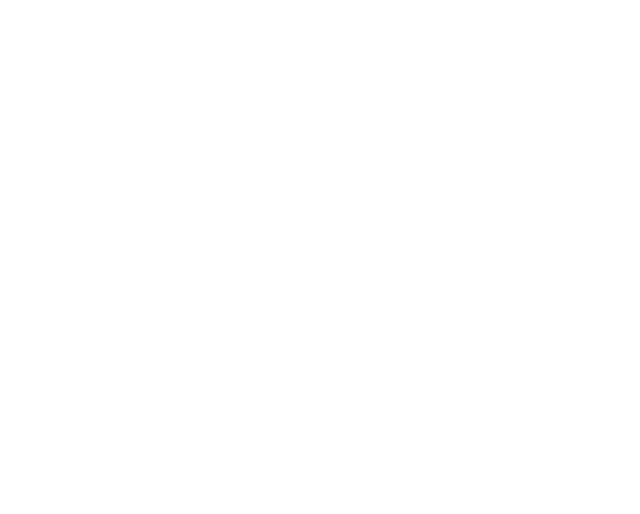
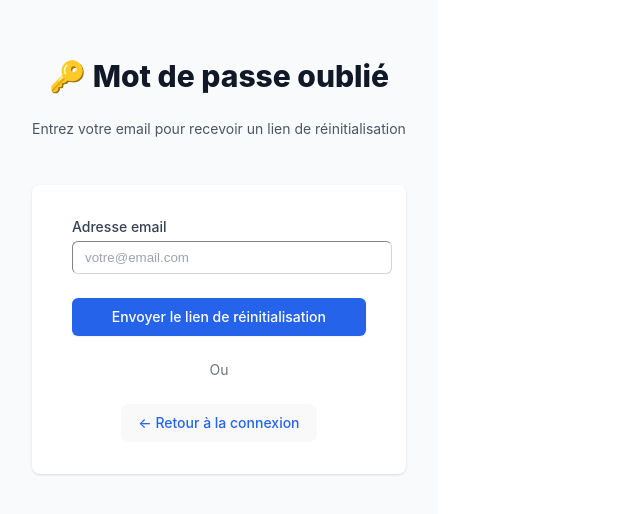
Before and after one commit to yassyn-uni/finitio-app, a React (Vite) app: page /reset-password in a window 1280 px wide. Before the commit this address had no page. Shown: the part 194-708 px from the top of the page, without its empty margins (0-640 px from the left). Built offline with nearby package versions, Linux system fonts and the light colour scheme.

Commit message:
✨ Ajout système reset mot de passe

```diff
--- a/src/App.jsx
+++ b/src/App.jsx
@@ -26,6 +26,7 @@ import AnnuairePrestataires from './pages/AnnuairePrestataires';
 import EtapesProjet from './pages/EtapesProjet';
 import EtapesKanban from './pages/EtapesKanban';
 import Messages from './pages/Messages';
+import ResetPassword from './pages/ResetPassword';
 
 // ✅ FONCTION PRINCIPALE (AVEC TOUTES LES ROUTES)
 function App() {
@@ -51,6 +52,7 @@ function App() {
         {/* Auth */}
         <Route path="/inscription" element={<Inscription />} />
         <Route path="/connexion" element={<Connexion />} />
+        <Route path="/reset-password" element={<ResetPassword />} />
 
         {/* Dashboards */}
         <Route path="/dashboard" element={<Dashboard />} />
--- a/src/components/Connexion.jsx
+++ b/src/components/Connexion.jsx
@@ -1,5 +1,6 @@
 import { useState } from 'react';
 import { useNavigate } from 'react-router-dom';
+import { Link } from 'react-router-dom';
 import { supabase } from '../supabaseClient';
 
 export default function Connexion() {
@@ -104,6 +105,14 @@ console.log("❌ Erreur auth:", authError);
               className="w-full px-4 py-2 border border-gray-300 rounded-lg focus:outline-none focus:ring-2 focus:ring-[#1e3a8a]"
               required
             />
+            <div className="mt-2 text-right">
+              <Link
+                to="/reset-password"
+                className="text-sm text-blue-600 hover:text-blue-800 hover:underline"
+              >
+                Mot de passe oublié ?
+              </Link>
+            </div>
           </div>
 
           <button
--- /dev/null
+++ b/src/pages/ResetPassword.jsx
@@ -0,0 +1,232 @@
+import { useState, useEffect } from 'react';
+import { useNavigate, useSearchParams } from 'react-router-dom';
+import { supabase } from '../supabaseClient';
+
+export default function ResetPassword() {
+  const [searchParams] = useSearchParams();
+  const navigate = useNavigate();
+  const [loading, setLoading] = useState(false);
+  const [message, setMessage] = useState('');
+  const [error, setError] = useState('');
+  const [isResetMode, setIsResetMode] = useState(false);
+
+  // Formulaires
+  const [email, setEmail] = useState('');
+  const [newPassword, setNewPassword] = useState('');
+  const [confirmPassword, setConfirmPassword] = useState('');
+
+  useEffect(() => {
+    // Vérifier si c'est un lien de reset (avec access_token)
+    const accessToken = searchParams.get('access_token');
+    const refreshToken = searchParams.get('refresh_token');
+
+    if (accessToken && refreshToken) {
+      setIsResetMode(true);
+      // Définir la session avec les tokens
+      supabase.auth.setSession({
+        access_token: accessToken,
+        refresh_token: refreshToken
+      });
+    }
+  }, [searchParams]);
+
+  // Demander un reset de mot de passe
+  const handleRequestReset = async (e) => {
+    e.preventDefault();
+    setLoading(true);
+    setError('');
+    setMessage('');
+
+    try {
+      const { error } = await supabase.auth.resetPasswordForEmail(email, {
+        redirectTo: `${window.location.origin}/reset-password`
+      });
+
+      if (error) throw error;
+
+      setMessage('Un email de réinitialisation a été envoyé à votre adresse email.');
+    } catch (error) {
+      setError(error.message);
+    } finally {
+      setLoading(false);
+    }
+  };
+
+  // Changer le mot de passe
+  const handleUpdatePassword = async (e) => {
+    e.preventDefault();
+    setLoading(true);
+    setError('');
+    setMessage('');
+
+    if (newPassword !== confirmPassword) {
+      setError('Les mots de passe ne correspondent pas');
+      setLoading(false);
+      return;
+    }
+
+    if (newPassword.length < 6) {
+      setError('Le mot de passe doit contenir au moins 6 caractères');
+      setLoading(false);
+      return;
+    }
+
+    try {
+      const { error } = await supabase.auth.updateUser({
+        password: newPassword
+      });
+
+      if (error) throw error;
+
+      setMessage('Mot de passe mis à jour avec succès !');
+
+      // Rediriger vers la connexion après 2 secondes
+      setTimeout(() => {
+        navigate('/connexion');
+      }, 2000);
+    } catch (error) {
+      setError(error.message);
+    } finally {
+      setLoading(false);
+    }
+  };
+
+  return (
+    <div className="min-h-screen bg-gray-50 flex flex-col justify-center py-12 sm:px-6 lg:px-8">
+      <div className="sm:mx-auto sm:w-full sm:max-w-md">
+        <h2 className="mt-6 text-center text-3xl font-extrabold text-gray-900">
+          {isResetMode ? '🔒 Nouveau mot de passe' : '🔑 Mot de passe oublié'}
+        </h2>
+        <p className="mt-2 text-center text-sm text-gray-600">
+          {isResetMode
+            ? 'Choisissez un nouveau mot de passe sécurisé'
+            : 'Entrez votre email pour recevoir un lien de réinitialisation'
+          }
+        </p>
+      </div>
+
+      <div className="mt-8 sm:mx-auto sm:w-full sm:max-w-md">
+        <div className="bg-white py-8 px-4 shadow sm:rounded-lg sm:px-10">
+          {/* Messages */}
+          {message && (
+            <div className="mb-4 p-4 bg-green-50 border border-green-200 rounded-md">
+              <p className="text-green-800 text-sm">{message}</p>
+            </div>
+          )}
+
+          {error && (
+            <div className="mb-4 p-4 bg-red-50 border border-red-200 rounded-md">
+              <p className="text-red-800 text-sm">{error}</p>
+            </div>
+          )}
+
+          {/* Formulaire de demande de reset */}
+          {!isResetMode && (
+            <form onSubmit={handleRequestReset} className="space-y-6">
+              <div>
+                <label htmlFor="email" className="block text-sm font-medium text-gray-700">
+                  Adresse email
+                </label>
+                <div className="mt-1">
+                  <input
+                    id="email"
+                    name="email"
+                    type="email"
+                    autoComplete="email"
+                    required
+                    value={email}
+                    onChange={(e) => setEmail(e.target.value)}
+                    className="appearance-none block w-full px-3 py-2 border border-gray-300 rounded-md placeholder-gray-400 focus:outline-none focus:ring-blue-500 focus:border-blue-500"
+                    placeholder="votre@email.com"
+                  />
+                </div>
+              </div>
+
+              <div>
+                <button
+                  type="submit"
+                  disabled={loading}
+                  className="w-full flex justify-center py-2 px-4 border border-transparent rounded-md shadow-sm text-sm font-medium text-white bg-blue-600 hover:bg-blue-700 focus:outline-none focus:ring-2 focus:ring-offset-2 focus:ring-blue-500 disabled:opacity-50"
+                >
+                  {loading ? 'Envoi en cours...' : 'Envoyer le lien de réinitialisation'}
+                </button>
+              </div>
+            </form>
+          )}
+
+          {/* Formulaire de changement de mot de passe */}
+          {isResetMode && (
+            <form onSubmit={handleUpdatePassword} className="space-y-6">
+              <div>
+                <label htmlFor="newPassword" className="block text-sm font-medium text-gray-700">
+                  Nouveau mot de passe
+                </label>
+                <div className="mt-1">
+                  <input
+                    id="newPassword"
+                    name="newPassword"
+                    type="password"
+                    required
+                    value={newPassword}
+                    onChange={(e) => setNewPassword(e.target.value)}
+                    className="appearance-none block w-full px-3 py-2 border border-gray-300 rounded-md placeholder-gray-400 focus:outline-none focus:ring-blue-500 focus:border-blue-500"
+                    placeholder="Minimum 6 caractères"
+                  />
+                </div>
+              </div>
+
+              <div>
+                <label htmlFor="confirmPassword" className="block text-sm font-medium text-gray-700">
+                  Confirmer le mot de passe
+                </label>
+                <div className="mt-1">
+                  <input
+                    id="confirmPassword"
+                    name="confirmPassword"
+                    type="password"
+                    required
+                    value={confirmPassword}
+                    onChange={(e) => setConfirmPassword(e.target.value)}
+                    className="appearance-none block w-full px-3 py-2 border border-gray-300 rounded-md placeholder-gray-400 focus:outline-none focus:ring-blue-500 focus:border-blue-500"
+                    placeholder="Répétez le mot de passe"
+                  />
+                </div>
+              </div>
+
+              <div>
+                <button
+                  type="submit"
+                  disabled={loading}
+                  className="w-full flex justify-center py-2 px-4 border border-transparent rounded-md shadow-sm text-sm font-medium text-white bg-green-600 hover:bg-green-700 focus:outline-none focus:ring-2 focus:ring-offset-2 focus:ring-green-500 disabled:opacity-50"
+                >
+                  {loading ? 'Mise à jour...' : 'Mettre à jour le mot de passe'}
+                </button>
+              </div>
+            </form>
+          )}
+
+          {/* Liens */}
+          <div className="mt-6">
+            <div className="relative">
+              <div className="absolute inset-0 flex items-center">
+                <div className="w-full border-t border-gray-300" />
+              </div>
+              <div className="relative flex justify-center text-sm">
+                <span className="px-2 bg-white text-gray-500">Ou</span>
+              </div>
+            </div>
+
+            <div className="mt-6 text-center">
+              <button
+                onClick={() => navigate('/connexion')}
+                className="text-blue-600 hover:text-blue-500 text-sm font-medium"
+              >
+                ← Retour à la connexion
+              </button>
+            </div>
+          </div>
+        </div>
+      </div>
+    </div>
+  );
+}
```
Also changed, not shown: 1 other file (tests, documents, lock files or other folders).
